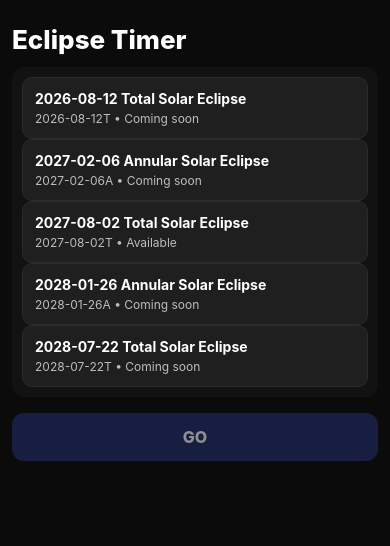
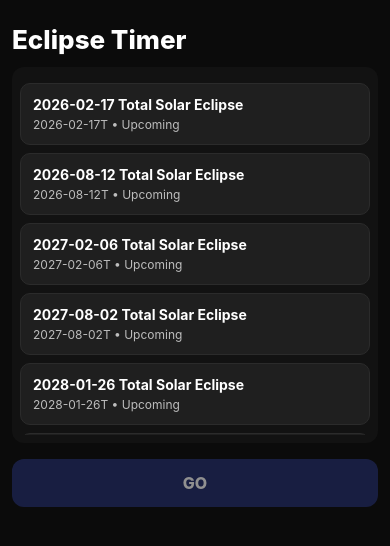
Before and after one commit to c0d3rb4b4/eclipse-timer, a React Native app in the folder apps/mobile/: screen / in a window 390 px wide. Shown: the top 546 px of the page. Built offline with nearby package versions, Linux system fonts and the light colour scheme.

Commit message:
feat: refactor landing eclipse data structure and enhance UI with dynamic scrolling

```diff
--- a/apps/mobile/src/App.tsx
+++ b/apps/mobile/src/App.tsx
@@ -16,12 +16,12 @@ const MONTHS_SHORT = ["Jan", "Feb", "Mar", "Apr", "May", "Jun", "Jul", "Aug", "S
 type ContactKey = "c1" | "c2" | "max" | "c3" | "c4";
 type AppScreen = "landing" | "timer";
 type AlarmState = Record<ContactKey, boolean>;
-type LandingEclipse = {
+type LandingEclipseItem = {
   id: string;
   dateYmd: string;
   kindLabel: string;
   gifUrl: string;
-  goEnabled: boolean;
+  isPast: boolean;
 };
 type ContactItem = {
   key: ContactKey;
@@ -29,43 +29,41 @@ type ContactItem = {
   iso?: string;
 };
 
-const LANDING_ECLIPSES: LandingEclipse[] = [
-  {
-    id: "2026-08-12T",
-    dateYmd: "2026-08-12",
-    kindLabel: "Total Solar Eclipse",
-    gifUrl: "https://eclipse.gsfc.nasa.gov/SEanimate/SEanimate2001/SE2026Aug12T.GIF",
-    goEnabled: false,
-  },
-  {
-    id: "2027-02-06A",
-    dateYmd: "2027-02-06",
-    kindLabel: "Annular Solar Eclipse",
-    gifUrl: "https://eclipse.gsfc.nasa.gov/SEanimate/SEanimate2001/SE2027Feb06A.GIF",
-    goEnabled: false,
-  },
-  {
-    id: "2027-08-02T",
-    dateYmd: "2027-08-02",
-    kindLabel: "Total Solar Eclipse",
-    gifUrl: "https://eclipse.gsfc.nasa.gov/SEanimate/SEanimate2001/SE2027Aug02T.GIF",
-    goEnabled: true,
-  },
-  {
-    id: "2028-01-26A",
-    dateYmd: "2028-01-26",
-    kindLabel: "Annular Solar Eclipse",
-    gifUrl: "https://eclipse.gsfc.nasa.gov/SEanimate/SEanimate2001/SE2028Jan26A.GIF",
-    goEnabled: false,
-  },
-  {
-    id: "2028-07-22T",
-    dateYmd: "2028-07-22",
-    kindLabel: "Total Solar Eclipse",
-    gifUrl: "https://eclipse.gsfc.nasa.gov/SEanimate/SEanimate2001/SE2028Jul22T.GIF",
-    goEnabled: false,
-  },
-];
+function localYmdNow() {
+  const now = new Date();
+  const yyyy = String(now.getFullYear());
+  const mm = String(now.getMonth() + 1).padStart(2, "0");
+  const dd = String(now.getDate()).padStart(2, "0");
+  return `${yyyy}-${mm}-${dd}`;
+}
+
+function kindCodeForRecord(e: EclipseRecord): "T" | "A" | "H" | "P" {
+  const idSuffix = e.id.match(/[A-Za-z]+$/)?.[0]?.toUpperCase();
+  const fromId = idSuffix?.[0];
+  if (fromId === "T" || fromId === "A" || fromId === "H" || fromId === "P") return fromId;
+
+  const rawKind = String((e as any).kind ?? "").toUpperCase();
+  const fromKind = rawKind[0];
+  if (fromKind === "T" || fromKind === "A" || fromKind === "H" || fromKind === "P") return fromKind;
+  return "P";
+}
+
+function kindLabelFromCode(code: "T" | "A" | "H" | "P") {
+  if (code === "T") return "Total Solar Eclipse";
+  if (code === "A") return "Annular Solar Eclipse";
+  if (code === "H") return "Hybrid Solar Eclipse";
+  return "Partial Solar Eclipse";
+}
+
+function nasaGifUrlForRecord(e: EclipseRecord) {
+  const [yyyy = "2001", mm = "01", dd = "01"] = e.dateYmd.split("-");
+  const monthIndex = Number(mm) - 1;
+  const month = MONTHS_SHORT[monthIndex] ?? "Jan";
+  const yearNum = Number(yyyy);
+  const blockStartYear = Number.isFinite(yearNum) ? Math.floor((yearNum - 1) / 100) * 100 + 1 : 2001;
+  const kindCode = kindCodeForRecord(e);
+  return `https://eclipse.gsfc.nasa.gov/SEanimate/SEanimate${blockStartYear}/SE${yyyy}${month}${dd}${kindCode}.GIF`;
+}
 
 function fmtUtcHuman(iso?: string) {
   if (!iso) return "—";
@@ -126,21 +124,46 @@ function nextEventCountdown(c: Circumstances) {
 
 export default function App() {
   const mapRef = useRef<MapView>(null);
+  const landingListRef = useRef<ScrollView>(null);
+  const didAutoScrollRef = useRef(false);
   const [isComputing, setIsComputing] = useState(false);
   const [didComputeFlash, setDidComputeFlash] = useState(false);
   const [screen, setScreen] = useState<AppScreen>("landing");
   const [selectedLandingId, setSelectedLandingId] = useState<string | null>(null);
+  const [activeEclipseId, setActiveEclipseId] = useState<string | null>(null);
+  const [firstFutureRowY, setFirstFutureRowY] = useState<number | null>(null);
 
   const resultFlash = useRef(new Animated.Value(0)).current; // 0..1
 
   const catalog = useMemo(() => loadCatalog(), []);
-  const timerEclipse: EclipseRecord | undefined = useMemo(
-    () => catalog.find((e) => e.id === "2027-08-02T") ?? catalog.find((e) => e.dateYmd === "2027-08-02"),
-    [catalog]
+  const todayYmd = useMemo(() => localYmdNow(), []);
+  const landingEclipses: LandingEclipseItem[] = useMemo(
+    () =>
+      [...catalog]
+        .sort((a, b) => a.dateYmd.localeCompare(b.dateYmd))
+        .map((e) => {
+          const kindCode = kindCodeForRecord(e);
+          return {
+            id: e.id,
+            dateYmd: e.dateYmd,
+            kindLabel: kindLabelFromCode(kindCode),
+            gifUrl: nasaGifUrlForRecord(e),
+            isPast: e.dateYmd < todayYmd,
+          };
+        }),
+    [catalog, todayYmd]
+  );
+  const firstFutureIndex = useMemo(
+    () => landingEclipses.findIndex((e) => !e.isPast),
+    [landingEclipses]
   );
   const selectedLanding = useMemo(
-    () => LANDING_ECLIPSES.find((e) => e.id === selectedLandingId) ?? null,
-    [selectedLandingId]
+    () => landingEclipses.find((e) => e.id === selectedLandingId) ?? null,
+    [landingEclipses, selectedLandingId]
+  );
+  const activeEclipse = useMemo(
+    () => catalog.find((e) => e.id === activeEclipseId) ?? null,
+    [catalog, activeEclipseId]
   );
 
   useEffect(() => {
@@ -153,6 +176,17 @@ export default function App() {
     });
     return () => sub.remove();
   }, [screen]);
+
+  useEffect(() => {
+    if (screen !== "landing" || didAutoScrollRef.current) return;
+    if (firstFutureRowY == null) return;
+
+    landingListRef.current?.scrollTo({
+      y: Math.max(0, firstFutureRowY - 8),
+      animated: false,
+    });
+    didAutoScrollRef.current = true;
+  }, [screen, firstFutureRowY]);
 
   const [pin, setPin] = useState({ lat: GIBRALTAR.lat, lon: GIBRALTAR.lon });
 
@@ -272,8 +306,8 @@ export default function App() {
   };
 
   const runCompute = () => {
-    if (!timerEclipse) {
-      setStatus("2027 eclipse not found in catalog");
+    if (!activeEclipse) {
+      setStatus("Select an eclipse from the landing page first");
       return;
     }
 
@@ -284,7 +318,7 @@ export default function App() {
     setStatus(`Computing for ${pin.lat.toFixed(4)}, ${pin.lon.toFixed(4)}…`);
 
     try {
-      const out = computeCircumstances(timerEclipse, observer);
+      const out = computeCircumstances(activeEclipse, observer);
       setResult(out);
       setStatus("Computed");
 
@@ -336,10 +370,12 @@ export default function App() {
     Vibration.vibrate([0, 250, 120, 250]);
   };
 
-  const canGo = !!selectedLanding && selectedLanding.goEnabled && !!timerEclipse;
+  const canGo = !!selectedLanding;
 
   const goToTimer = () => {
     if (!canGo) return;
+    setActiveEclipseId(selectedLanding!.id);
+    setResult(null);
     setStatus("Ready");
     setScreen("timer");
   };
@@ -352,21 +388,46 @@ export default function App() {
             <Text style={styles.landingTitle}>Eclipse Timer</Text>
 
             <View style={styles.landingListBox}>
-              {LANDING_ECLIPSES.map((item) => (
+              <ScrollView
+                ref={landingListRef}
+                nestedScrollEnabled
+                style={styles.landingListScroll}
+                contentContainerStyle={styles.landingListScrollContent}
+              >
+                {landingEclipses.map((item, index) => (
                   <Pressable
                     key={item.id}
                     style={[
                       styles.landingListItem,
+                      item.isPast ? styles.landingListItemPast : null,
                       selectedLanding?.id === item.id ? styles.landingListItemSelected : null,
                     ]}
                     onPress={() => setSelectedLandingId(item.id)}
+                    onLayout={
+                      index === firstFutureIndex
+                        ? (e) => setFirstFutureRowY(e.nativeEvent.layout.y)
+                        : undefined
+                    }
                   >
-                  <Text style={styles.landingListItemTitle}>{item.dateYmd} {item.kindLabel}</Text>
-                  <Text style={styles.landingListItemMeta}>
-                    {item.id} {item.goEnabled ? "• Available" : "• Coming soon"}
+                    <Text
+                      style={[
+                        styles.landingListItemTitle,
+                        item.isPast ? styles.landingListItemTitlePast : null,
+                      ]}
+                    >
+                      {item.dateYmd} {item.kindLabel}
+                    </Text>
+                    <Text
+                      style={[
+                        styles.landingListItemMeta,
+                        item.isPast ? styles.landingListItemMetaPast : null,
+                      ]}
+                    >
+                      {item.id} • {item.isPast ? "Past" : "Upcoming"}
                     </Text>
                   </Pressable>
                 ))}
+              </ScrollView>
             </View>
 
             {selectedLanding ? (
@@ -399,7 +460,7 @@ export default function App() {
           <View style={styles.header}>
             <Text style={styles.title}>Eclipse Timer (MVP)</Text>
             <Text style={styles.subtitle}>
-              {timerEclipse ? `${timerEclipse.id} • ${timerEclipse.dateYmd}` : "No eclipse loaded"}
+              {activeEclipse ? `${activeEclipse.id} • ${activeEclipse.dateYmd}` : "No eclipse loaded"}
             </Text>
           </View>
 
@@ -535,7 +596,13 @@ export default function App() {
   landingListBox: {
     backgroundColor: "#121212",
     borderRadius: 12,
-      padding: 10,
+    padding: 8,
+  },
+  landingListScroll: {
+    maxHeight: 360,
+  },
+  landingListScrollContent: {
+    gap: 8,
   },
   landingListItem: {
     backgroundColor: "#1f1f1f",
@@ -549,8 +616,14 @@ export default function App() {
     borderColor: "#2c3cff",
     backgroundColor: "#1a2056",
   },
+  landingListItemPast: {
+    backgroundColor: "#171717",
+    borderColor: "#272727",
+  },
   landingListItemTitle: { color: "white", fontSize: 14, fontWeight: "700" },
+  landingListItemTitlePast: { color: "#9b9b9b" },
   landingListItemMeta: { color: "#bdbdbd", fontSize: 12, marginTop: 4 },
+  landingListItemMetaPast: { color: "#7f7f7f" },
     previewCard: {
       backgroundColor: "#121212",
       borderRadius: 12,
```
Lines whose indentation alone changed are shown as unchanged.
